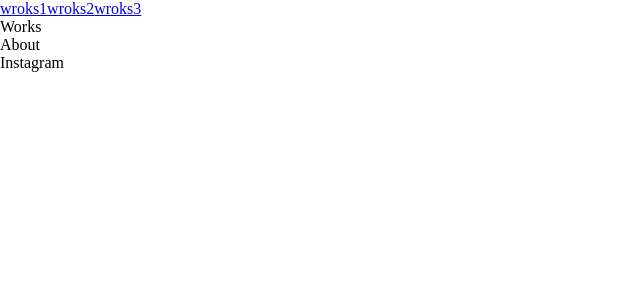
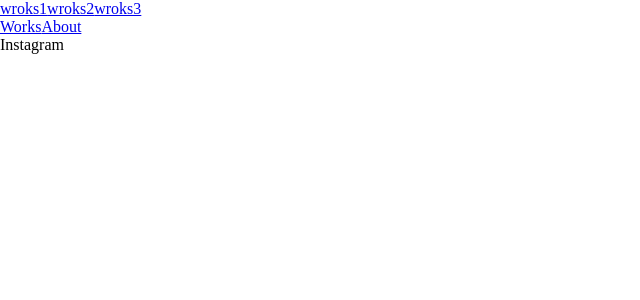
Before and after one commit to yongisadragon/younghyun, a React (Vite) app: page / in a window 1280 px wide. Shown: the top 300 px of the page, without its empty margins (0-640 px from the left). Built offline with nearby package versions, Linux system fonts and the light colour scheme.

Commit message:
about 경로 설정

```diff
--- a/src/App.jsx
+++ b/src/App.jsx
@@ -10,7 +10,7 @@ function App() {
         <Route path="/" element={<Home />} />
         <Route path="/works/*" element={<Home />} />
         <Route path="/works/:title" element={<Works />} />
-        <Route path="/about" element={<About />} />
+        {/* <Route path="/about" element={<About />} /> */}
         <Route path="*" element={<Navigate to="/" />} />
       </Routes>
     </>
--- a/src/common/NavBar.jsx
+++ b/src/common/NavBar.jsx
@@ -1,10 +1,11 @@
 import React from "react";
+import { NavLink } from "react-router-dom";
 
 export default function NavBar() {
   return (
     <>
-      <div>Works</div>
-      <div>About</div>
+      <NavLink to={"/"}>Works</NavLink>
+      <NavLink to={"/?about=leeyounghyun"}>About</NavLink>
       <div>Instagram</div>
     </>
   );
--- a/src/pages/About.jsx
+++ b/src/pages/About.jsx
@@ -1,5 +1,14 @@
 import React from "react";
-
+import styles from "./About.module.css";
+import { useNavigate } from "react-router-dom";
 export default function About() {
-  return <div>About</div>;
+  let navigate = useNavigate();
+  return (
+    <div className={styles.back}>
+      <div>
+        <div>younghyun!!</div>
+        <p onClick={() => navigate(-1)}>back</p>
+      </div>
+    </div>
+  );
 }
--- /dev/null
+++ b/src/pages/About.module.css
@@ -0,0 +1,14 @@
+.back {
+  color: white;
+  position: fixed;
+  top: 0;
+  left: 0;
+  width: 100%;
+  height: 100%;
+  background-color: rgba(0, 0, 0, 0.5); /* 블랙 컬러, 0.5의 투명도 */
+  backdrop-filter: blur(2px); /* 블러 효과, 필요에 따라 조절 가능 */
+  display: flex;
+  justify-content: center;
+  align-items: center;
+  text-align: center;
+}
--- a/src/pages/Home.jsx
+++ b/src/pages/Home.jsx
@@ -1,12 +1,19 @@
 import React from "react";
 import WorksIndex from "../components/WorksIndex";
 import NavBar from "../common/NavBar";
+import { useSearchParams } from "react-router-dom";
+import About from "./About";
 
 export default function Home() {
+  const [about] = useSearchParams();
+  const isAbout = about.get("about") === "leeyounghyun";
+
   return (
     <>
       <WorksIndex />
+      <br />
       <NavBar />
+      {isAbout && <About />}
     </>
   );
 }
```
